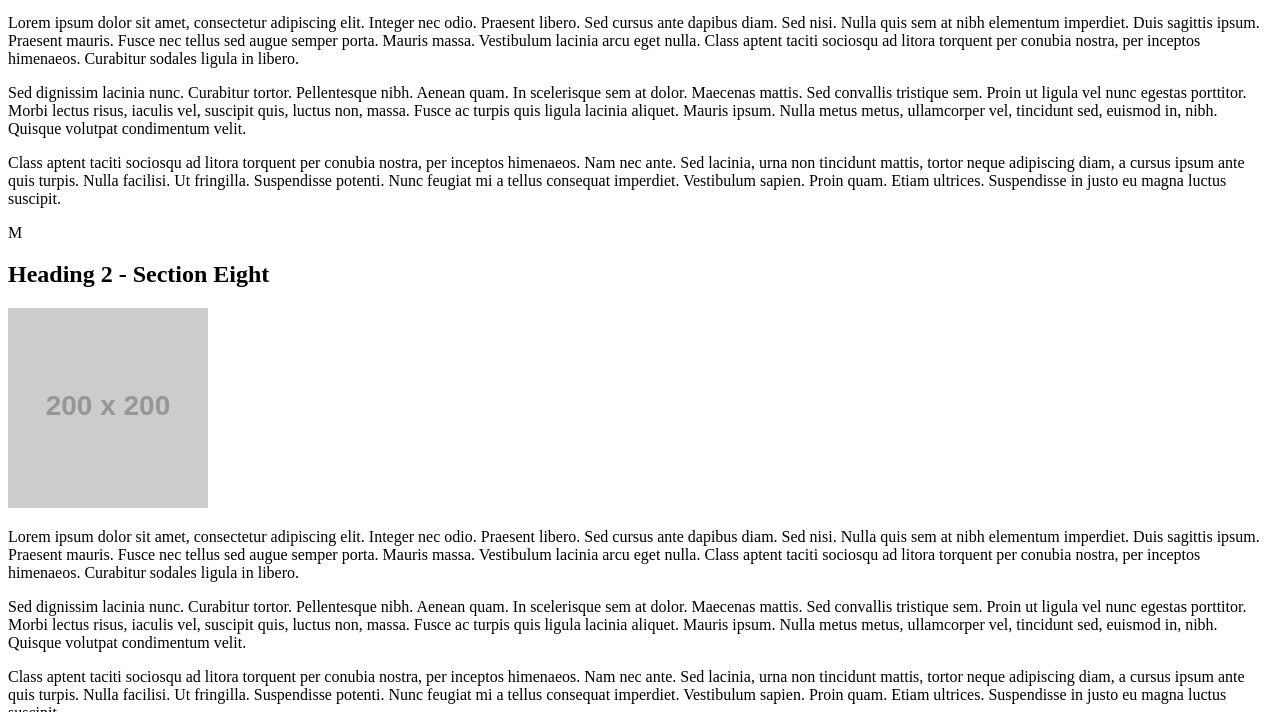
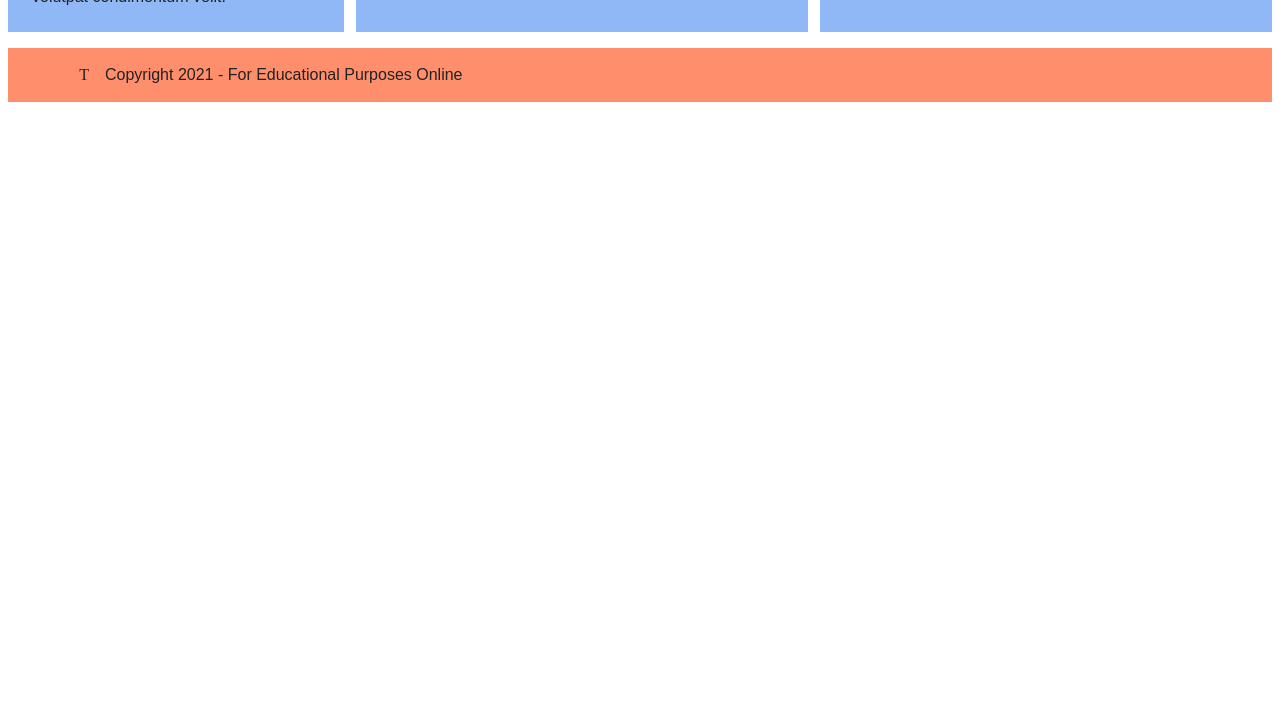
Before and after one commit to Doncolyonjr/Viewport, a plain HTML site: page index.html in a window 1280 px wide. Shown: the part 2088-2800 px from the top of the page. After the commit the page ends 2198 px from the top, so only its background shows below. Drawn offline with Linux system fonts and the light colour scheme; placeholder pictures from the web are drawn by us; some icons are missing.

Commit message:
updated css/html

```diff
--- a/css-starter-file-viewport-1.css
+++ b/Cox.styles.css
@@ -1,4 +1,4 @@
-/* YOUR NAME GOES HERE */
+/* Daniel Cox */
 
 /* --------------- ADD CSS RESET TO THE FILE HERE --------------- */
 
@@ -31,7 +31,11 @@
 
 /* ----- CHECK FOR USER DARK MODE PREFERENCE ----- */
 /* --------------- BEGIN USER PREFERS DARK COLOR SCHEME QUERY --------------- */
-
+@media (prefers-color-scheme: dark){
+    body{
+        background-color: #222;
+    }
+}
 /* CHANGE THE BODY'S BACKGROUND COLOR TO THE DARK GRAY IF THE USER PREFERS DARK MODE */
 
 /* --------------- END USER PREFERS DARK COLOR SCHEME QUERY --------------- */
@@ -150,7 +154,10 @@ img{
 
 /* ---------- SMALL SCREEN STYLES ---------- */
 /* --------------- BEGIN SMALL SCREEN SIZES --------------- */
-    /* header, footer{
+@media screen and (min-width: 576px) {
+
+
+    header, footer{
         background-color: var(--lime-green);
         color: var(--dark-gray);
     }
@@ -175,14 +182,16 @@ img{
     img{
         width: 200px;
         max-width: 200px;
-    } */
+    }
+}
 /* --------------- END SMALL SCREEN SIZES --------------- */
 
 
 
 /* ---------- MEDIUM SCREEN STYLES ---------- */
 /* --------------- BEGIN MEDIUM SCREEN SIZES --------------- */
-    /* header, footer{
+@media screen and (min-width: 768px) {
+     header, footer{
         background-color: var(--black);
         color: var(--white);
     }
@@ -207,14 +216,15 @@ img{
     #seven{
         grid-column: 3/4;
         grid-row: 3/5;
-    } */
+    }
+}
 /* --------------- END MEDIUM SCREEN SIZES --------------- */
 
 
-
+@media screen and (min-width: 992px) {
 /* ---------- LARGE SCREEN STYLES ---------- */
 /* --------------- BEGIN LARGE SCREEN SIZES --------------- */
-    /* header, footer{
+     header, footer{
         background-color: var(--lime-green);
         color: var(--dark-gray);
     }
@@ -245,24 +255,28 @@ img{
 
     #seven, #eight{
         grid-row: 3/4;
-    } */
+    }
+}
 /* --------------- END LARGE SCREEN SIZES --------------- */
 
 
 
 /* ---------- ADJUSTING RESPONSIVE IMAGE SIZE ---------- */
 /* --------------- BEGIN RESPONSIVE IMAGE ADJUST SIZES --------------- */
-    /* img{
+@media only screen and (min-width:1200px){
+     img{
         width: 300px;
         max-width: 300px;
-    } */
+    }
+}
 /* --------------- END RESPONSIVE IMAGE ADJUST SIZES --------------- */
 
 
 
 /* ---------- EXTRA LARGE SCREEN STYLES ---------- */
 /* --------------- BEGIN EXTRA LARGE SCREEN SIZES --------------- */
-    /* header, footer{
+@media screen and (min-width: 1200px) {
+     header, footer{
         background-color: var(--orange);
         padding-left: 5%;
     }
@@ -327,5 +341,6 @@ img{
 
     #three p, #four p, #five p, #six p{
         padding-top: 2em;
-    } */
+    }
+}
 /* --------------- END EXTRA LARGE SCREEN SIZES --------------- */
--- a/viewport-starter-file-1.html
+++ b/index.html
@@ -4,7 +4,8 @@
         <meta charset="utf-8">
         <meta name="viewport" content="width=device-width, initial-scale=1">
         <!-- Add your name as the author in the meta tag below -->
-        <meta name="author" content="">
+
+        <meta name="author" content="Daniel Cox">
         <!-- These meta tags have been included as an example, but left blank because this is all placeholder content and won't be a real site -->
         <meta name="description" content="">
         <meta name="keywords" content="">
@@ -15,6 +16,7 @@
         <link rel="icon" type="image/png" sizes="16x16" href="favicon-16x16.png">
         <link href="https://res.cloudinary.com/dr6lvwubh/raw/upload/v1581441981/Anicons/anicons-regular.css" rel="stylesheet">
         <!-- Add a link to your properly named CSS file here -->
+         <link rel="stylesheet" href="Cox.styles.css">
     </head>
     <body>
         <header>
```
